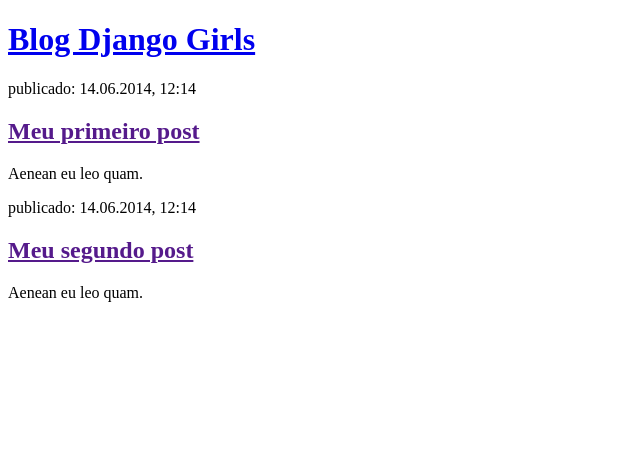
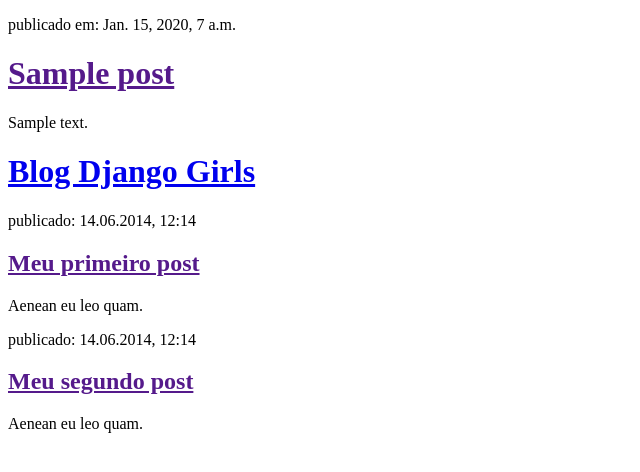
Before and after one commit to icarllas/blog, a Django app: template blog/templates/blog/post_list.html in a window 1280 px wide. Shown: the top 472 px of the page, without its empty margins (0-640 px from the left). Run offline with Django 3.2, Linux system fonts and the light colour scheme; the template is opened without the code that fills it: values that come from a table or form of the project are taken from there, others are empty; tables that the repository leaves empty hold one stand-in row (values such as "Sample post").

Commit message:
criando posts

```diff
--- a/blog/templates/blog/post_list.html
+++ b/blog/templates/blog/post_list.html
@@ -6,6 +6,16 @@
     <title>blog</title>
     </head>
     <body>
+
+    {% for post in posts %}
+    <div>
+        <p>publicado em: {{ post.published_date }}</p>
+        <h1><a href="">{{ post.title }}</a></h1>
+        <p>{{ post.text|linebreaksbr }}</p>
+    </div>
+{% endfor %}
+
+
         <div>
             <h1><a href="/">Blog Django Girls</a></h1>
         </div>
--- a/blog/views.py
+++ b/blog/views.py
@@ -1,5 +1,9 @@
 from django.shortcuts import render
+from django.utils import timezone
+from .models import post
 
 # Create your views here.
 def post_list(request):
-    return render(request, 'blog/post_list.html', {})
+    posts = post.objects.filter(published_date__lte=timezone.now())\
+        .order_by('published_date')
+    return render(request, 'blog/post_list.html', {'posts': posts})
```
